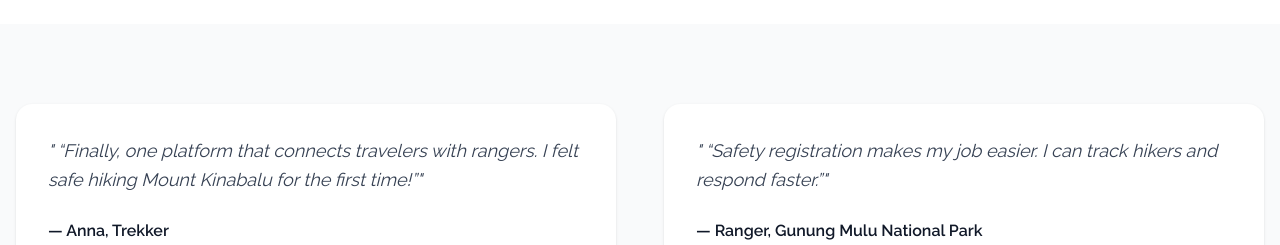
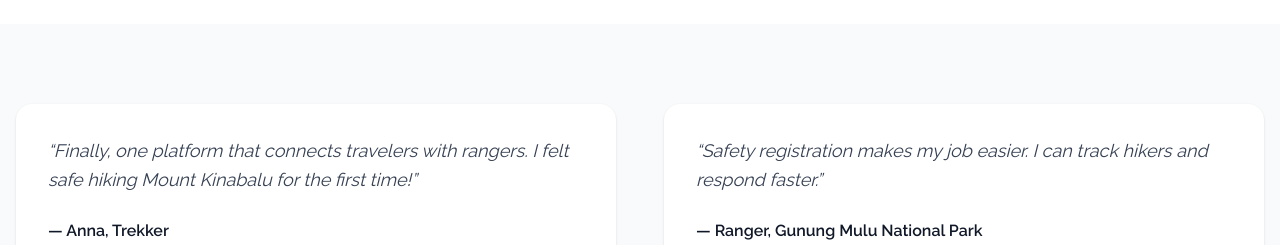
Before and after one commit to agehcx/hiking-app, a Next.js app in the folder frontend/: page / in a window 1280 px wide. Shown: the part 2740-2985 px from the top of the page. Built offline with nearby package versions, Linux system fonts and the light colour scheme.

Commit message:
fix: &apos (2)

```diff
--- a/frontend/src/app/page.tsx
+++ b/frontend/src/app/page.tsx
@@ -258,7 +258,7 @@ export default function Home() {
             <ScrollReveal direction="left">
               <div className="bg-white rounded-2xl p-8 shadow-sm">
                 <p className="text-lg text-gray-700 italic mb-6 leading-relaxed">
-                  "                  &ldquo;Finally, one platform that connects travelers with rangers. I felt safe hiking Mount Kinabalu for the first time!&rdquo;"
+                  &ldquo;Finally, one platform that connects travelers with rangers. I felt safe hiking Mount Kinabalu for the first time!&rdquo;
                 </p>
                 <div className="font-semibold text-gray-900">— Anna, Trekker</div>
               </div>
@@ -267,7 +267,7 @@ export default function Home() {
             <ScrollReveal direction="right">
               <div className="bg-white rounded-2xl p-8 shadow-sm">
                 <p className="text-lg text-gray-700 italic mb-6 leading-relaxed">
-                  "                  &ldquo;Safety registration makes my job easier. I can track hikers and respond faster.&rdquo;"
+                  &ldquo;Safety registration makes my job easier. I can track hikers and respond faster.&rdquo;
                 </p>
                 <div className="font-semibold text-gray-900">— Ranger, Gunung Mulu National Park</div>
               </div>
--- a/frontend/src/app/plan/page.tsx
+++ b/frontend/src/app/plan/page.tsx
@@ -383,7 +383,7 @@ export default function PlanPage() {
             <Card className="p-8 shadow-xl">
               <div className="text-center mb-8">
                 <h2 className="text-3xl font-bold text-gray-900 mb-2">Enter Your Destination</h2>
-                <p className="text-gray-600">Tell us where you'd like to go in Southeast Asia</p>
+                <p className="text-gray-600">Tell us where you&apos;d like to go in Southeast Asia</p>
               </div>
 
               <div className="max-w-2xl mx-auto">
```
